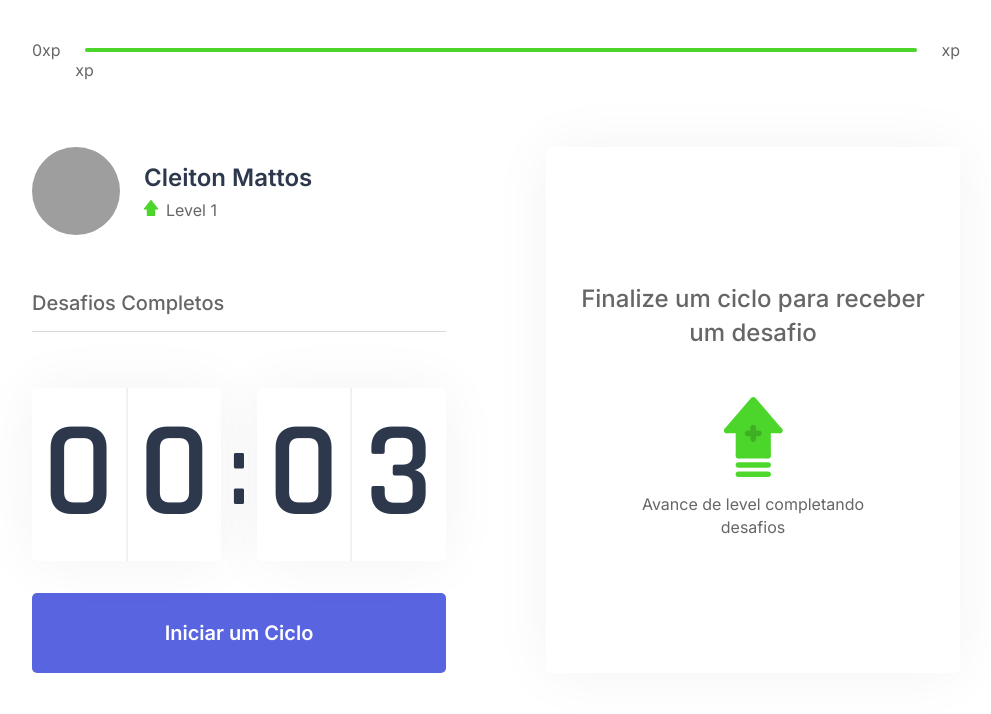
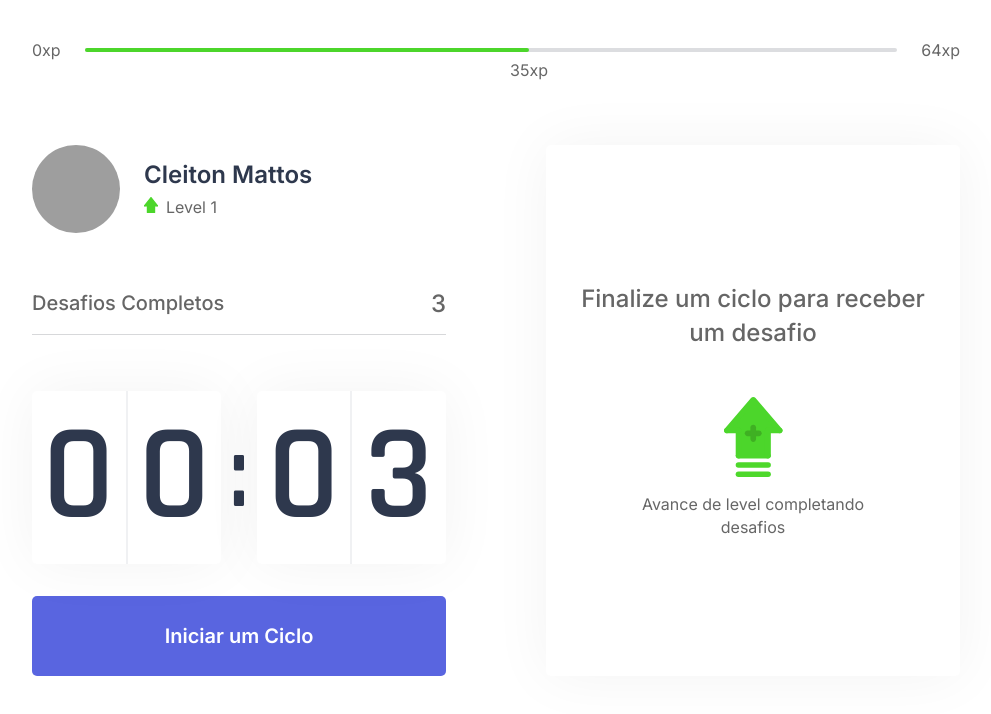
Before and after one commit to Orifiel/moveit-next, a Next.js app: page / in a window 1280 px wide. Shown: the top 714 px of the page, without its empty margins (144-1135 px from the left). Built offline with nearby package versions, Linux system fonts and the light colour scheme; grey boxes are pictures that could not be loaded.

Commit message:
uso do ChallengeProvider do Context

```diff
--- a/src/pages/_app.tsx
+++ b/src/pages/_app.tsx
@@ -1,7 +1,13 @@
 import '../styles/global.css'
 
+import { ChallengesProvider } from '../contexts/ChallengesContext'
+
 function MyApp({ Component, pageProps }) {
-  return <Component {...pageProps} />
+  return (
+      <ChallengesProvider>
+        <Component {...pageProps} />
+      </ChallengesProvider>
+  )
 }
 
 export default MyApp
```
